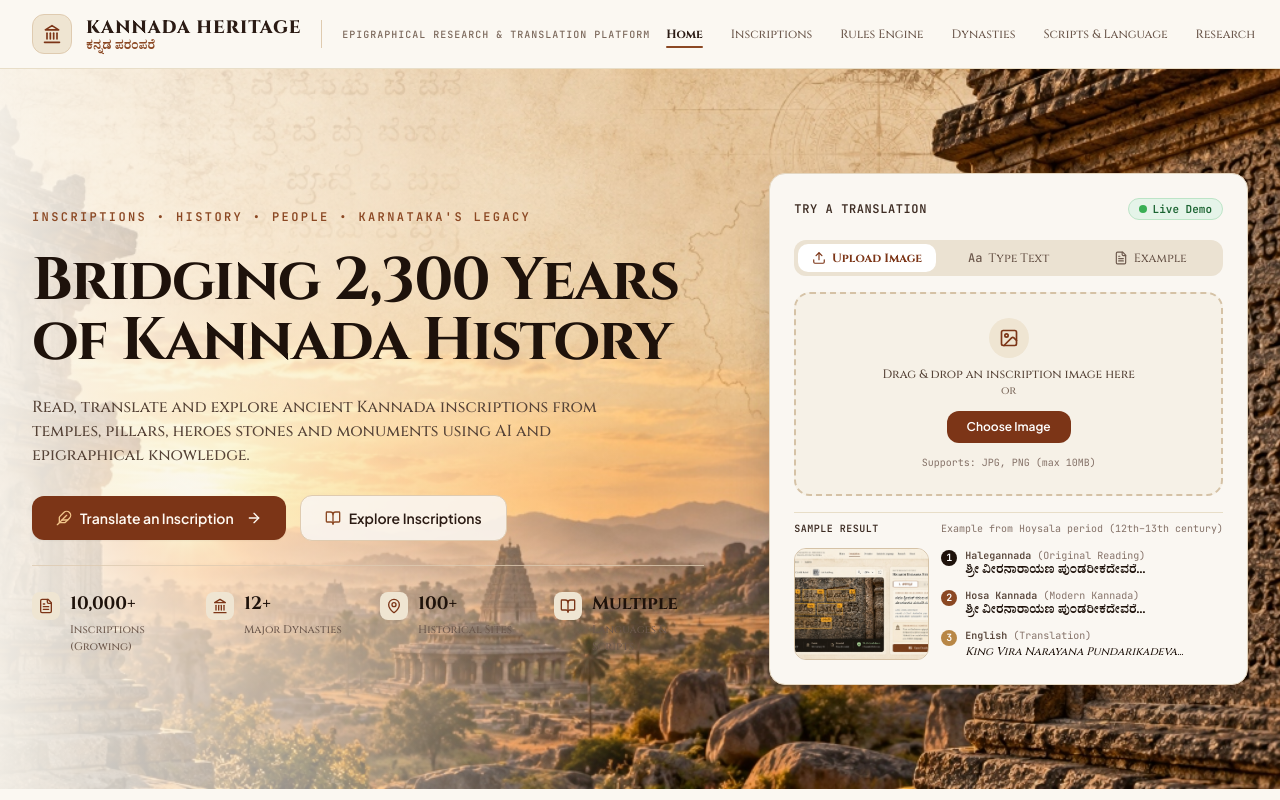
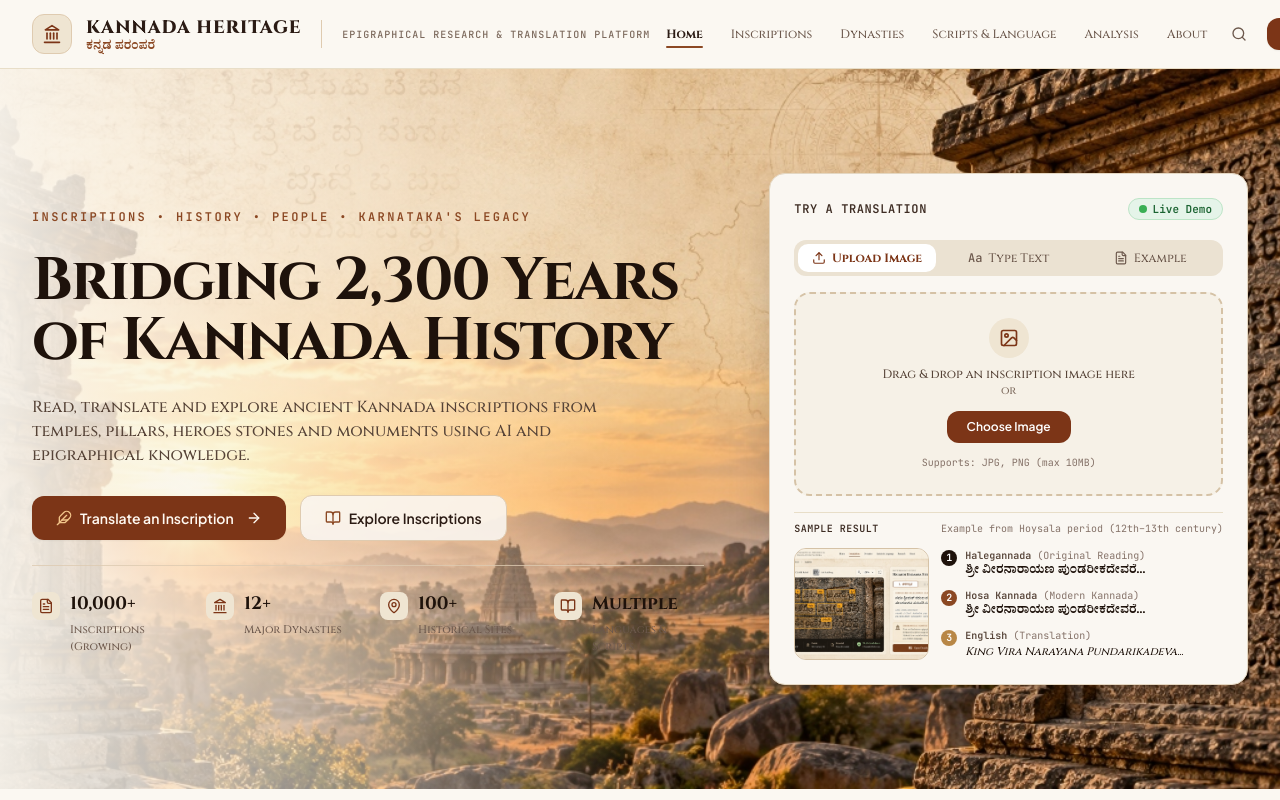
Before and after one commit to KUSHALMN/kannada-inscription-ocr-llm, a React (Vite) app: page / in a window 1280 px wide. Shown: the top 800 px of the page. Built offline with nearby package versions, Linux system fonts and the light colour scheme.

Commit message:
refactor(navigation): update TopNavbar to remove Rules Engine and streamline navigation

```diff
--- a/src/components/layout/TopNavbar.tsx
+++ b/src/components/layout/TopNavbar.tsx
@@ -25,10 +25,9 @@ export const TopNavbar: React.FC<TopNavbarProps> = ({
   const navLinks = [
     { key: 'home' as NavItemKey, label: 'Home' },
     { key: 'archive' as NavItemKey, label: 'Inscriptions' },
-    { key: 'historical_rules' as NavItemKey, label: 'Rules Engine' },
     { key: 'dynasties' as any, label: 'Dynasties', isAnchor: true },
     { key: 'scripts_languages' as NavItemKey, label: 'Scripts & Language' },
-    { key: 'historical_rules' as NavItemKey, label: 'Research' },
+    { key: 'new_analysis' as NavItemKey, label: 'Analysis' },
     { key: 'overview' as NavItemKey, label: 'About' },
   ];
 
```
